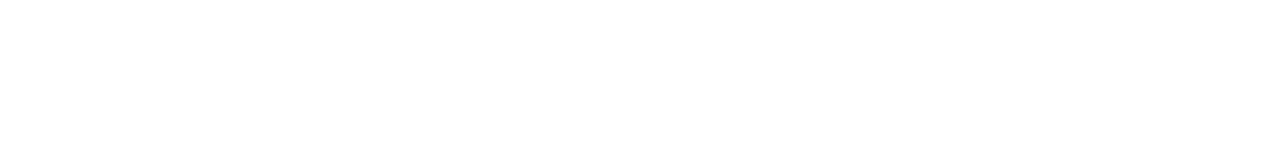
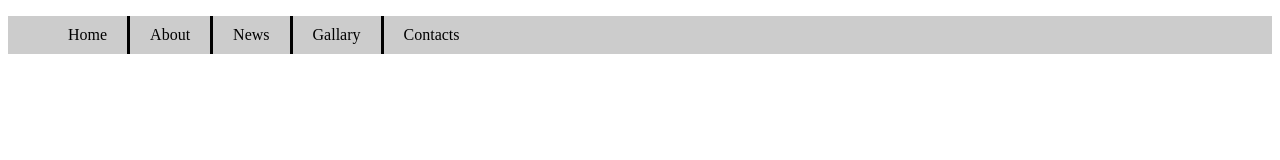
Before and after one commit to zahidrmpi/menu, a plain HTML site: page index.html in a window 1280 px wide. Drawn offline with Linux system fonts and the light colour scheme.

Commit message:
create a awesome menu

```diff
--- a/index.html
+++ b/index.html
@@ -4,8 +4,17 @@
     <meta charset="UTF-8">
     <meta name="viewport" content="width=device-width, initial-scale=1.0">
     <title>rajshahi mohila polytechnic institute</title>
+    <link rel="stylesheet" href="style.css">
 </head>
 <body>
-
+    <div class="menu">
+        <ul>
+            <li><a href="#">Home</a></li>
+            <li><a href="#">About</a></li>
+            <li><a href="#">News</a></li>
+            <li><a href="#">Gallary</a></li>
+            <li><a href="#">Contacts</a></li>
+        </ul>
+    </div>
 </body>
 </html>
--- /dev/null
+++ b/style.css
@@ -0,0 +1,25 @@
+.menu{
+    background-color: #ccc;
+
+}
+.menu ul{
+    list-style: none;
+    display: flex;
+}
+.menu ul li{
+    border-right: 3px solid #000;
+}
+.menu ul li:last-child{
+    border-right: none;
+}
+.menu ul li a{
+    text-decoration: none;
+    display: block;
+    padding: 10px 20px;
+    color: #000;
+}
+
+.menu ul li a:hover{
+   background-color: aquamarine;
+   color: red;
+}
```
